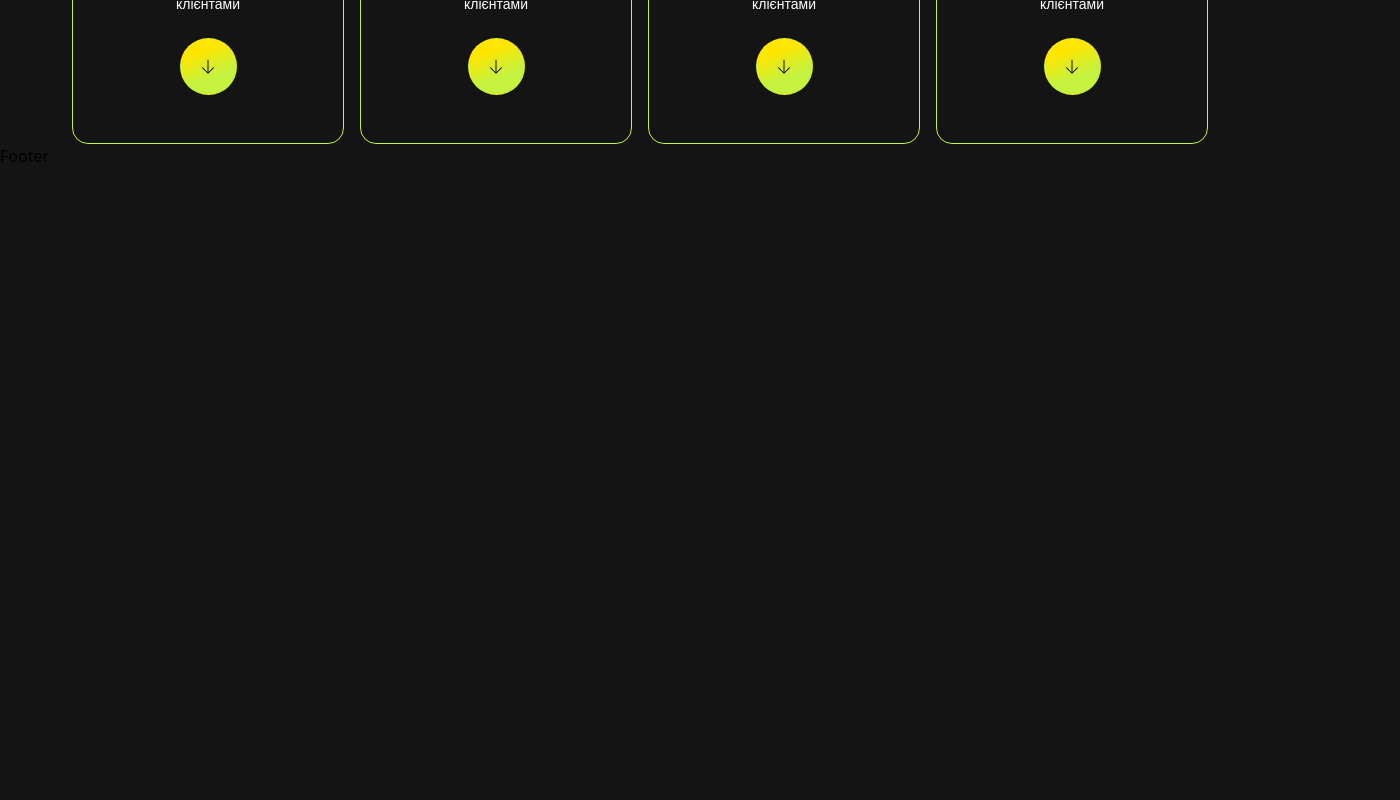
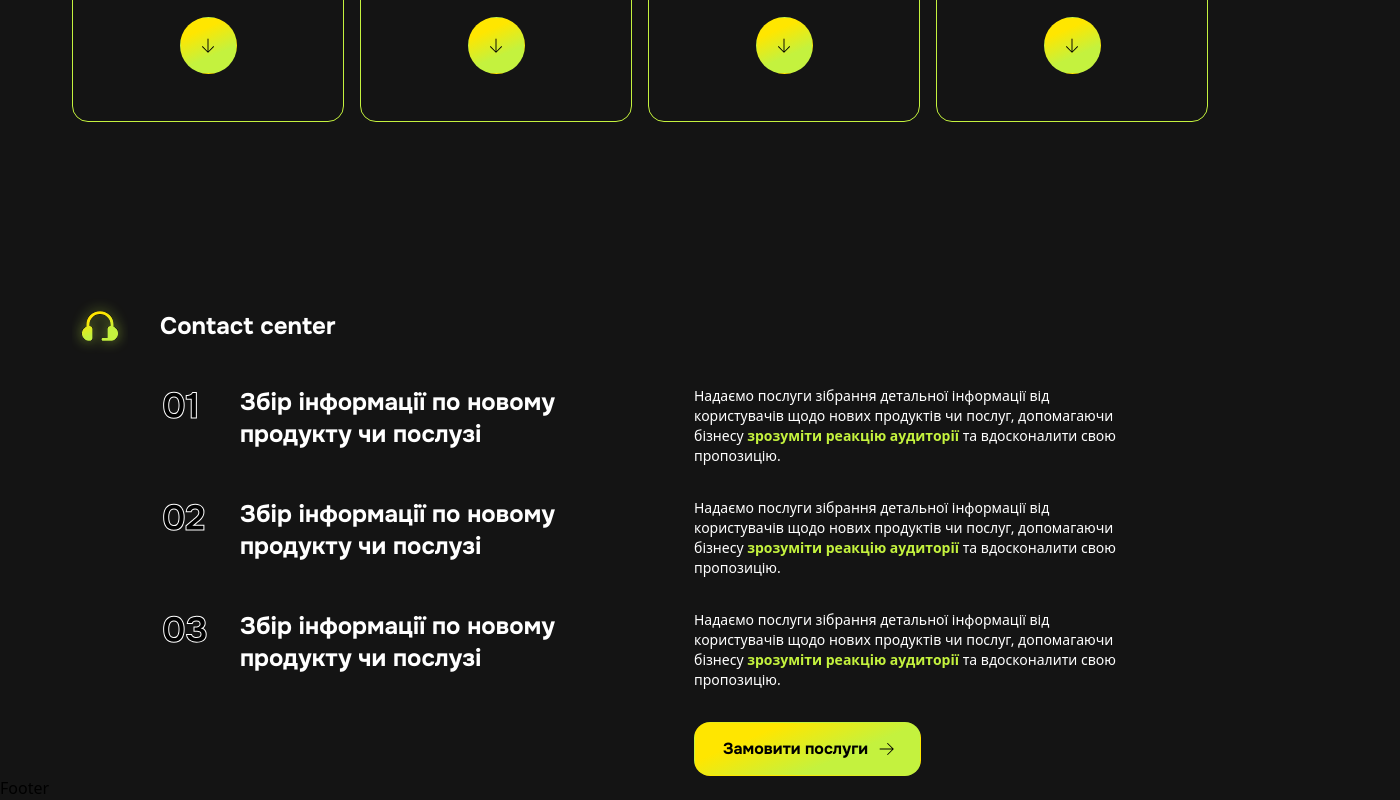
Before and after one commit to DemureFace/KeepUpHub, a Nuxt app: page / in a window 1280 px wide. Shown: the part 1111-1911 px from the top of the page, 1400 px wide, since content can reach past the window. Before the commit the page ends 1279 px from the top, so only its background shows below. Built offline with nearby package versions, Linux system fonts and the light colour scheme; a web font is replaced by a local one.

Commit message:
Add ServicesInfoSection

```diff
--- a/assets/css/tailwind.css
+++ b/assets/css/tailwind.css
@@ -4,11 +4,19 @@
 
 @layer base {
   body {
-    @apply w-screen overflow-x-hidden bg-dark;
+    @apply bg-dark;
+  }
+
+  main {
+    @apply flex flex-col;
   }
 
   .container {
     @apply mx-auto w-full !max-w-full px-4 md:px-8 lg:px-[38px] xl:!max-w-[1136px] xl:px-0;
+  }
+
+  #__nuxt {
+    @apply relative max-w-[100vw] overflow-x-hidden;
   }
 }
 
@@ -21,4 +29,8 @@
   .hide-scrollbar::-webkit-scrollbar {
     display: none;
   }
+
+  .text-stroke {
+    -webkit-text-stroke: 1px white;
+  }
 }
--- /dev/null
+++ b/components/home/ServicesInfoSection.vue
@@ -0,0 +1,122 @@
+<script setup>
+const data = [
+  {
+    title: "Contact center",
+    image: {
+      src: "/images/svg/headephones.svg",
+      alt: "headephones",
+    },
+    options: [
+      {
+        number: "01",
+        subtitle: "Збір інформації по новому продукту чи послузі",
+        description: {
+          first:
+            "Надаємо послуги зібрання детальної інформації  від користувачів щодо нових продуктів чи послуг,  допомагаючи бізнесу ",
+          second: "зрозуміти реакцію аудиторії",
+          third: "та вдосконалити свою пропозицію.",
+        },
+      },
+      {
+        number: "02",
+        subtitle: "Збір інформації по новому продукту чи послузі",
+        description: {
+          first:
+            "Надаємо послуги зібрання детальної інформації  від користувачів щодо нових продуктів чи послуг,  допомагаючи бізнесу ",
+          second: "зрозуміти реакцію аудиторії",
+          third: "та вдосконалити свою пропозицію.",
+        },
+      },
+      {
+        number: "03",
+        subtitle: "Збір інформації по новому продукту чи послузі",
+        description: {
+          first:
+            "Надаємо послуги зібрання детальної інформації  від користувачів щодо нових продуктів чи послуг,  допомагаючи бізнесу ",
+          second: "зрозуміти реакцію аудиторії",
+          third: "та вдосконалити свою пропозицію.",
+        },
+      },
+    ],
+  },
+];
+</script>
+
+<template>
+  <section class="container">
+    <ul>
+      <li v-for="item in data" :key="item.title" class="flex flex-col gap-8">
+        <div class="flex items-center gap-8">
+          <img
+            class="h-14 w-14 object-cover"
+            :src="item.image.src"
+            :alt="item.image.alt"
+          />
+
+          <h3
+            v-text="item.title"
+            class="font-onest text-2xl font-bold text-white"
+          />
+        </div>
+
+        <div class="flex flex-col gap-8 xl:px-[90px]">
+          <div
+            class="flex w-full flex-col justify-between gap-3 md:flex-row md:gap-8"
+            v-for="option in item.options"
+            :key="option.number"
+          >
+            <div class="flex justify-between gap-8 md:hidden">
+              <span
+                class="text-stroke min-w-[46px] max-w-[46px] font-onest text-4xl font-bold"
+                v-text="option.number"
+              />
+
+              <div class="flex flex-col gap-3">
+                <h4
+                  class="font-onest text-2xl font-bold text-white"
+                  v-text="option.subtitle"
+                />
+
+                <p class="text-sm font-light text-white">
+                  {{ option.description.first }}
+                  <span class="font-bold text-primary-100">{{
+                    option.description.second
+                  }}</span>
+                  {{ option.description.third }}
+                </p>
+              </div>
+            </div>
+
+            <div class="hidden justify-between gap-8 md:flex">
+              <span
+                class="text-stroke min-w-[46px] max-w-[46px] font-onest text-4xl font-bold"
+                v-text="option.number"
+              />
+
+              <h4
+                class="max-w-[297px] font-onest text-2xl font-bold text-white lg:max-w-[387px] xl:max-w-[424px]"
+                v-text="option.subtitle"
+              />
+            </div>
+
+            <p
+              class="hidden max-w-[297px] text-sm font-light text-white md:block lg:max-w-[387px] xl:max-w-[424px]"
+            >
+              {{ option.description.first }}
+              <span class="font-bold text-primary-100">{{
+                option.description.second
+              }}</span>
+              {{ option.description.third }}
+            </p>
+          </div>
+        </div>
+
+        <div
+          class="box-content w-full md:ml-auto md:max-w-[297px] lg:max-w-[387px] xl:max-w-[424px] xl:px-[90px]"
+        >
+          <BaseButton widthClass="w-full md:w-fit">Замовити послуги</BaseButton>
+        </div>
+      </li>
+    </ul>
+  </section>
+</template>
--- a/components/home/ServicesSection.vue
+++ b/components/home/ServicesSection.vue
@@ -41,7 +41,7 @@ const serviceCards = [
       <li
         v-for="(card, i) in serviceCards"
         :key="i"
-        class="flex flex-col items-center gap-6 rounded-2xl border border-primary-100 px-8 py-12"
+        class="relative box-content flex cursor-pointer flex-col items-center gap-6 px-8 py-12 after:absolute after:left-0 after:top-0 after:h-full after:w-full after:rounded-2xl after:border after:border-primary-100 after:transition-all after:duration-300 hover:after:border-[5px]"
       >
         <img :src="card.img" alt="" class="" />
 
--- a/components/home/WellcomSection.vue
+++ b/components/home/WellcomSection.vue
@@ -27,7 +27,7 @@ const tickerText = [
           комунікацію. Ми робимо кожен дзвінок важливим для вашого успіху!
         </p>
 
-        <BaseButton>Замовити послуги</BaseButton>
+        <BaseButton widthClass="w-full md:w-fit">Замовити послуги</BaseButton>
       </div>
 
       <img
@@ -39,7 +39,7 @@ const tickerText = [
 
     <BaseTicker
       :text="tickerText"
-      class="absolute -bottom-12 -left-2 -z-20 w-[110%] -rotate-2"
+      class="absolute -bottom-[100px] -left-2 -z-20 w-[110%] -rotate-2"
     />
   </section>
 </template>
--- a/pages/index.vue
+++ b/pages/index.vue
@@ -1,10 +1,13 @@
 <script setup>
 import WellcomSection from "~/components/home/WellcomSection.vue";
 import ServicesSection from "~/components/home/ServicesSection.vue";
+import ServicesInfoSection from "~/components/home/ServicesInfoSection.vue";
 </script>
 
 <template>
   <WellcomSection class="mb-[272px]" />
 
-  <ServicesSection class="" />
+  <ServicesSection class="mb-[100px] md:mb-36 xl:mb-44" />
+
+  <ServicesInfoSection />
 </template>
```
